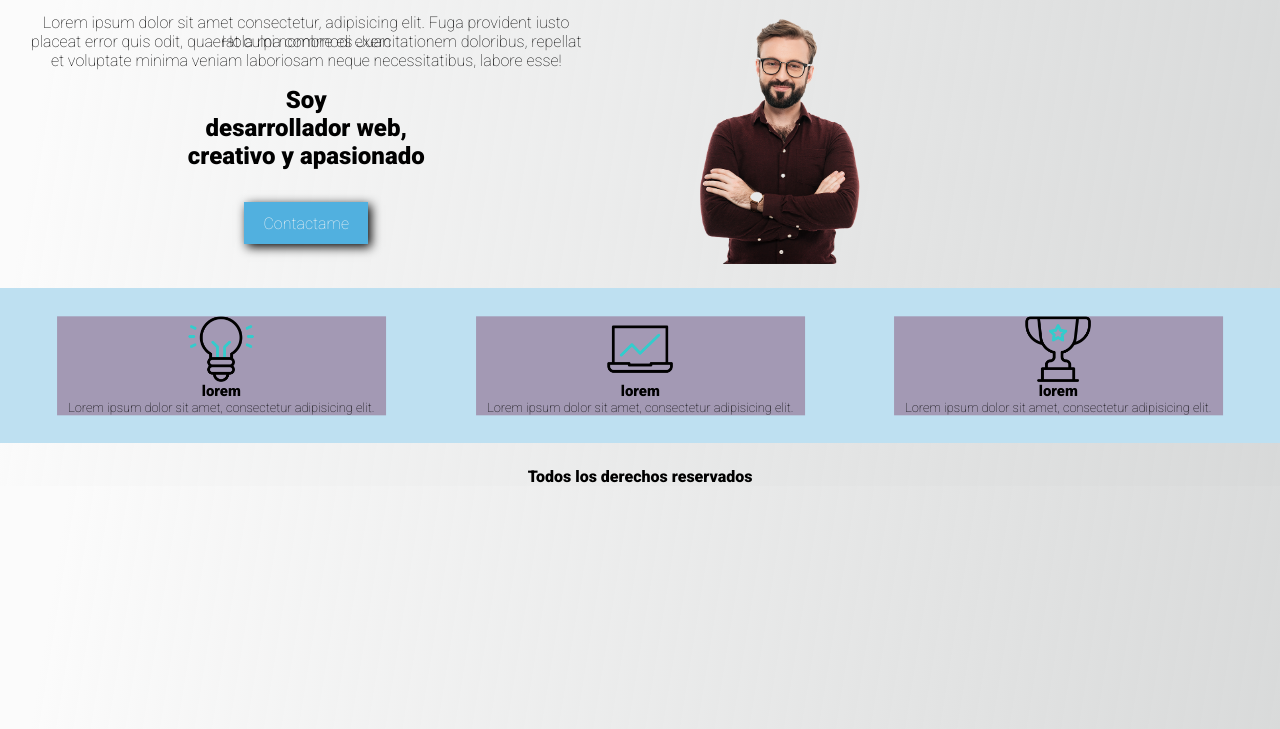
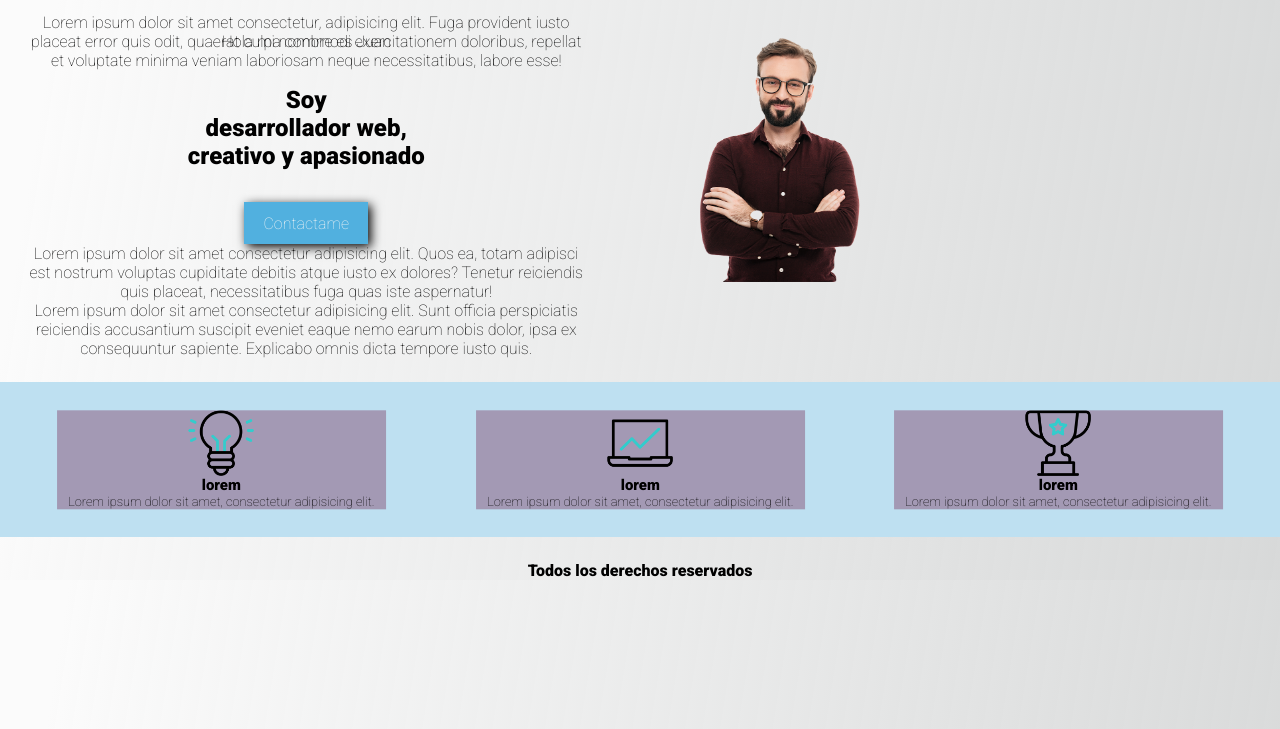
Before and after one commit to M4r14n023/clase-git-hub, a plain HTML site: page index.html in a window 1280 px wide. Shown: the part 71-800 px from the top of the page. Drawn offline with Linux system fonts and the light colour scheme.

Commit message:
cambios en el index

```diff
--- a/index.html
+++ b/index.html
@@ -34,6 +34,14 @@
         <p class="p-2">Lorem ipsum dolor sit amet consectetur, adipisicing elit. Fuga provident iusto placeat error quis odit, quaerat culpa commodi exercitationem doloribus, repellat et voluptate minima veniam laboriosam neque necessitatibus, labore esse!</p>
         <div class="botton">Contactame</div>
             <img src="img/copia.png" alt="">
+            <div>
+                <p>Lorem ipsum dolor sit amet consectetur adipisicing elit. Quos ea, totam adipisci est nostrum voluptas cupiditate debitis atque iusto ex dolores? Tenetur reiciendis quis placeat, necessitatibus fuga quas iste aspernatur!</p>
+            </div>
+            <div>
+                <p>
+                    Lorem ipsum dolor sit amet consectetur adipisicing elit. Sunt officia perspiciatis reiciendis accusantium suscipit eveniet eaque nemo earum nobis dolor, ipsa ex consequuntur sapiente. Explicabo omnis dicta tempore iusto quis.
+                </p>
+            </div>
 
 
     </main>
```
